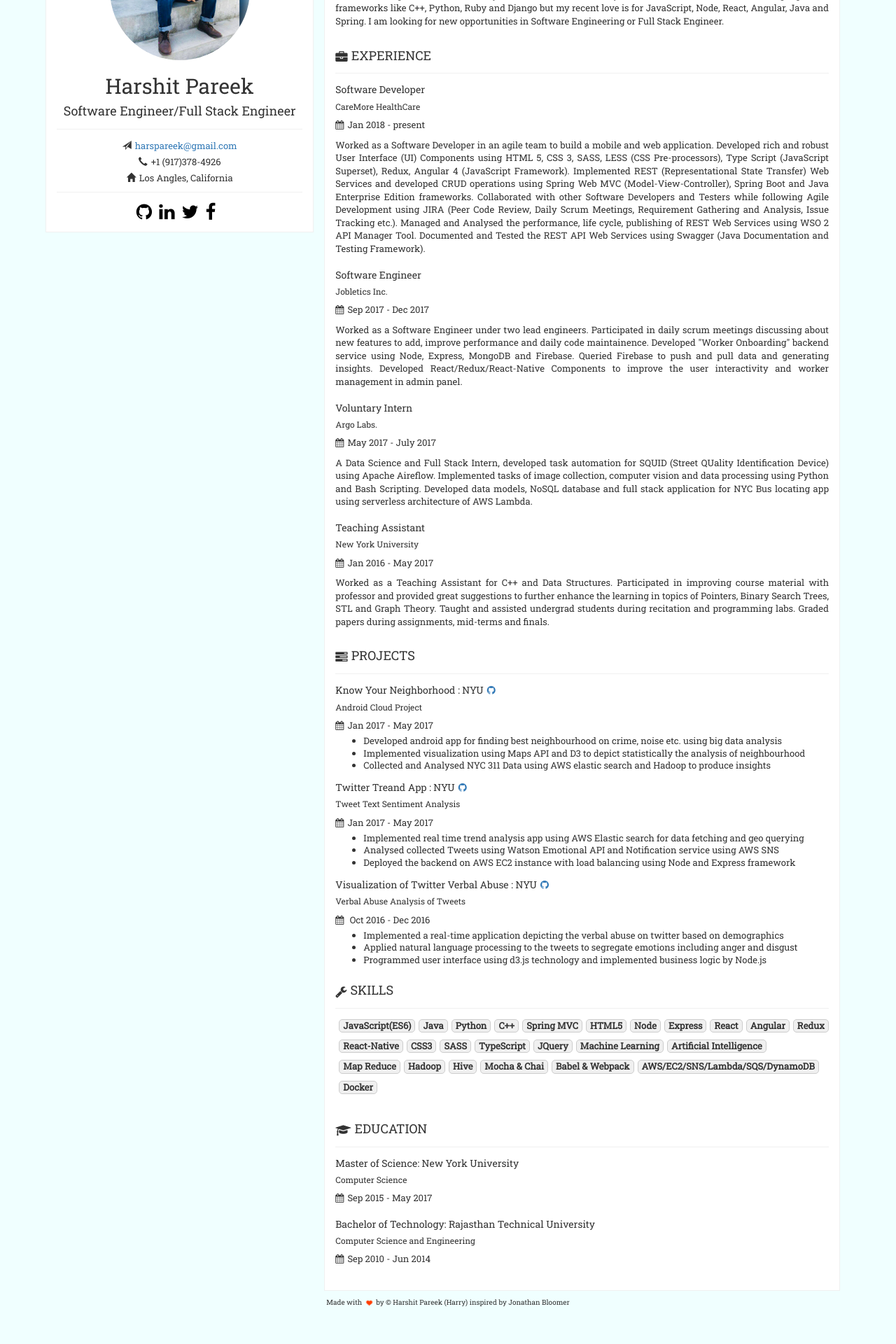
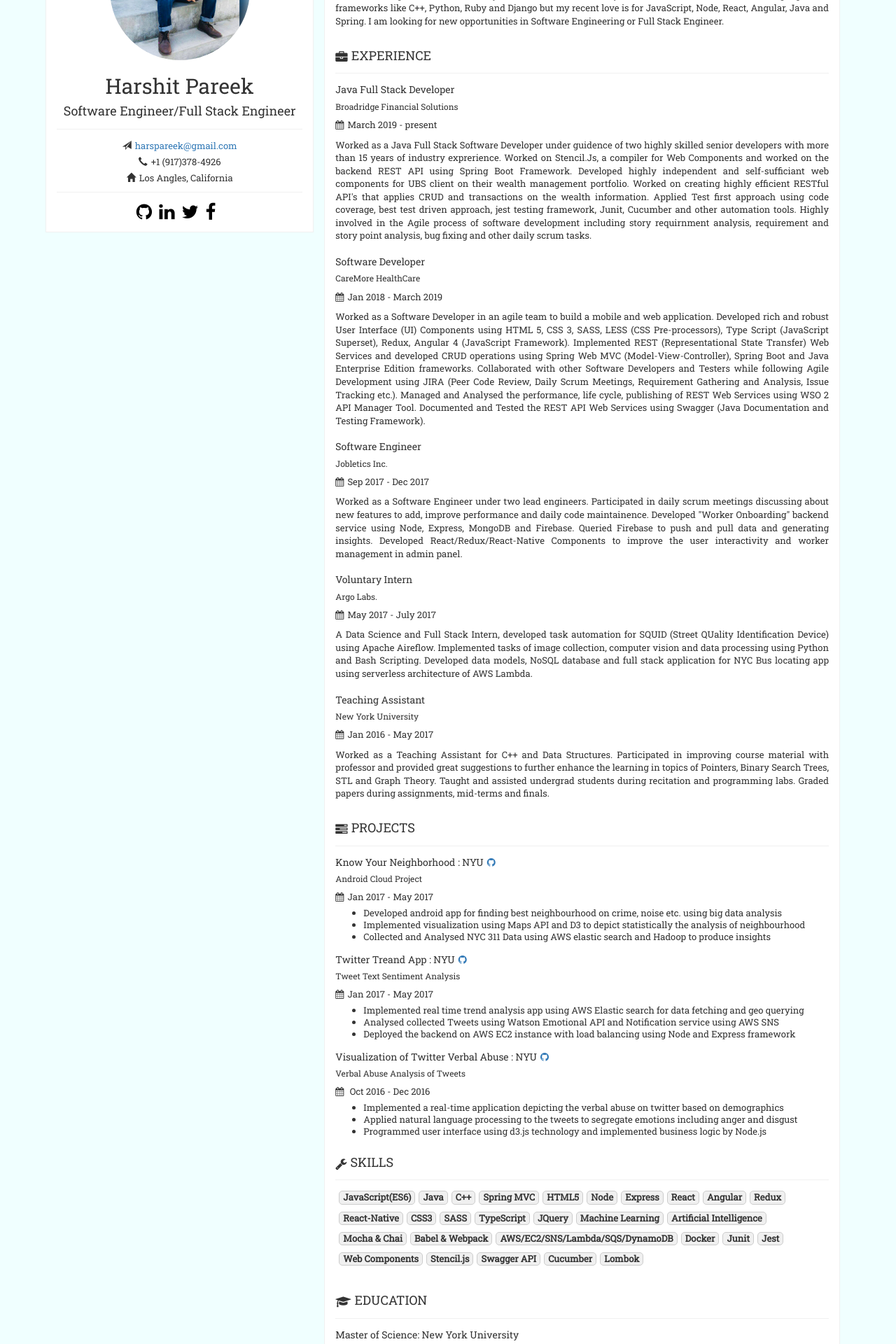
Before and after one commit to neild257/neild257, a React (Create React App) app: page / in a window 1280 px wide. Shown: the part 140-2060 px from the top of the page at 70% size. Before the commit the page ends 2029 px from the top, so only its background shows below. Built offline with nearby package versions, Linux system fonts and the light colour scheme.

Commit message:
feat(adding broadridge details)

```diff
--- a/src/components/App.js
+++ b/src/components/App.js
@@ -48,11 +48,21 @@
               <div className="section-divider"></div>
 
               <div className="sub-section">
+                <h5>Java Full Stack Developer</h5>
+                <h6>Broadridge Financial Solutions</h6>
+                <span>
+                  <i className="fa fa-calendar right-margin"></i>
+                  <span>March 2019 - present</span>
+                </span>
+                <p>Worked as a Java Full Stack Software Developer under guidence of two highly skilled senior developers with more than 15 years of industry exprerience. Worked on Stencil.Js, a compiler for Web Components and worked on the backend REST API using Spring Boot Framework. Developed highly independent and self-sufficiant web components for UBS client on their wealth management portfolio. Worked on creating highly efficient RESTful API's that applies CRUD and transactions on the wealth information. Applied Test first approach using code coverage, best test driven approach, jest testing framework, Junit, Cucumber and other automation tools. Highly involved in the Agile process of software development including story requirnment analysis, requirement and story point analysis, bug fixing and other daily scrum tasks.</p>
+              </div>
+
+              <div className="sub-section">
                 <h5>Software Developer</h5>
                 <h6>CareMore HealthCare</h6>
                 <span>
                   <i className="fa fa-calendar right-margin"></i>
-                  <span>Jan 2018 - present</span>
+                  <span>Jan 2018 - March 2019</span>
                 </span>
                 <p>Worked as a Software Developer in an agile team to build a mobile and web application. Developed rich and robust User Interface (UI) Components using HTML 5, CSS 3, SASS, LESS (CSS Pre-processors), Type Script (JavaScript Superset), Redux, Angular 4 (JavaScript Framework). Implemented REST (Representational State Transfer) Web Services and developed CRUD operations using Spring Web MVC (Model-View-Controller), Spring Boot and Java Enterprise Edition frameworks. Collaborated with other Software Developers and Testers while following Agile Development using JIRA (Peer Code Review, Daily Scrum Meetings, Requirement Gathering and Analysis, Issue Tracking etc.). Managed and Analysed the performance, life cycle, publishing of REST Web Services using WSO 2 API Manager Tool. Documented and Tested the REST API Web Services using Swagger (Java Documentation and Testing Framework). </p>
               </div>
@@ -163,9 +173,6 @@
                       <span className="list-item">Java</span>
                     </li>
                     <li>
-                      <span className="list-item">Python</span>
-                    </li>
-                    <li>
                       <span className="list-item">C++</span>
                     </li>
                     <li>
@@ -211,15 +218,6 @@
                       <span className="list-item">Artificial Intelligence</span>
                     </li>
                     <li>
-                      <span className="list-item">Map Reduce</span>
-                    </li>
-                    <li>
-                      <span className="list-item">Hadoop</span>
-                    </li>
-                    <li>
-                      <span className="list-item">Hive</span>
-                    </li>
-                    <li>
                       <span className="list-item">Mocha & Chai</span>
                     </li>
                     <li>
@@ -231,7 +229,27 @@
                     <li>
                       <span className="list-item">Docker</span>
                     </li>
-
+                    <li>
+                      <span className="list-item">Junit</span>
+                    </li>
+                    <li>
+                      <span className="list-item">Jest</span>
+                    </li>
+                    <li>
+                      <span className="list-item">Web Components</span>
+                    </li>
+                    <li>
+                      <span className="list-item">Stencil.js</span>
+                    </li>
+                    <li>
+                      <span className="list-item">Swagger API</span>
+                    </li>
+                    <li>
+                      <span className="list-item">Cucumber</span>
+                    </li>
+                    <li>
+                      <span className="list-item">Lombok</span>
+                    </li>
                   </ul>
               </section>
 
```
